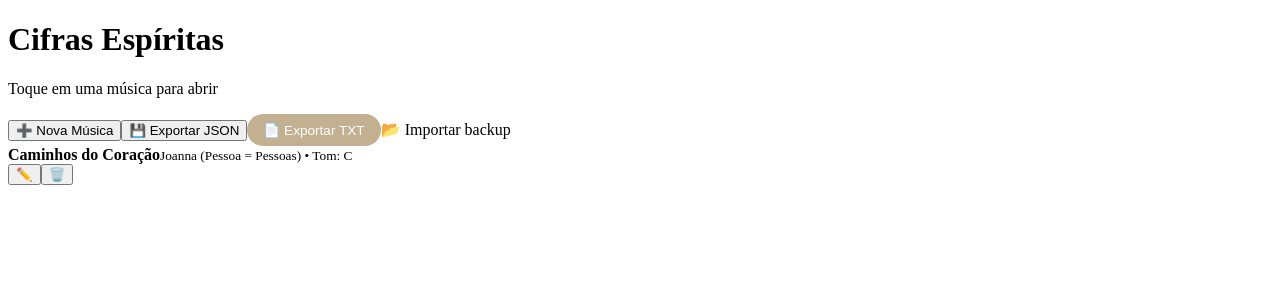
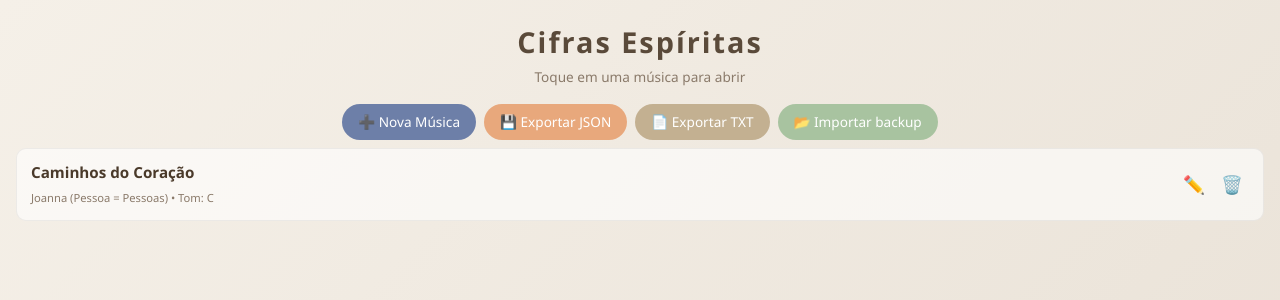
Before and after one commit to paulocarvalho-ia/cifras-espiritas, a React (Vite) app: page / in a window 1280 px wide. Shown: the top 300 px of the page. Built offline with nearby package versions, Linux system fonts and the light colour scheme; the HTML template or start-up script is replaced by a standard one.

Commit message:
Refactor CSS to use Tailwind and improve styles

```diff
--- a/src/index.css
+++ b/src/index.css
@@ -1,12 +1,61 @@
-.tom-original {
-  font-size: 0.8rem;
-  color: #6d7fa8;
-  margin-top: 2px;
-  font-weight: 600;
+@tailwind base;
+@tailwind components;
+@tailwind utilities;
+
+* {
+  margin: 0;
+  padding: 0;
+  box-sizing: border-box;
 }
 
-.btn-exportar-txt {
-  background: #c3b091;
+body {
+  font-family: 'Segoe UI', Tahoma, Geneva, Verdana, sans-serif;
+  background: #f5f0e8;
+  color: #333;
+  overflow: hidden;
+}
+
+.pagina {
+  height: 100dvh;
+  display: flex;
+  flex-direction: column;
+  background: linear-gradient(135deg, #f5f0e8 0%, #e8e0d5 100%);
+}
+
+/* Cabeçalho da lista */
+.header-lista {
+  text-align: center;
+  padding: 20px 16px 8px;
+  flex-shrink: 0;
+}
+
+.header-lista h1 {
+  font-size: 1.8rem;
+  font-weight: 700;
+  color: #5a4a3a;
+  letter-spacing: 2px;
+}
+
+.subtitulo {
+  font-size: 0.85rem;
+  color: #8a7a6a;
+  margin-top: 4px;
+}
+
+/* Ações da lista */
+.acoes-lista {
+  display: flex;
+  gap: 8px;
+  justify-content: center;
+  flex-wrap: wrap;
+  padding: 8px 16px;
+  flex-shrink: 0;
+}
+
+.btn-nova-musica,
+.btn-exportar,
+.btn-exportar-txt,
+.btn-importar {
   color: white;
   border: none;
   padding: 8px 16px;
@@ -19,4 +68,252 @@
   gap: 6px;
 }
 
+.btn-nova-musica { background: #6d7fa8; }
+.btn-exportar { background: #e8a87c; }
+.btn-exportar-txt { background: #c3b091; }
+.btn-importar { background: #a8c3a0; }
+
+.btn-nova-musica:hover { background: #5a6a94; }
+.btn-exportar:hover { background: #d4916a; }
 .btn-exportar-txt:hover { background: #aa9878; }
+.btn-importar:hover { background: #8faf87; }
+
+/* Lista de músicas */
+.lista-musicas {
+  flex: 1;
+  overflow-y: auto;
+  padding: 0 16px 16px;
+}
+
+.item-musica {
+  display: flex;
+  align-items: center;
+  gap: 10px;
+  background: rgba(255,255,255,0.6);
+  border: 1px solid rgba(0,0,0,0.06);
+  border-radius: 10px;
+  padding: 12px 14px;
+  margin-bottom: 8px;
+  cursor: pointer;
+  transition: all 0.2s;
+}
+
+.item-musica:hover {
+  background: rgba(255,255,255,0.9);
+  transform: translateY(-2px);
+  box-shadow: 0 4px 12px rgba(0,0,0,0.08);
+}
+
+.info-musica {
+  flex: 1;
+  min-width: 0;
+}
+
+.info-musica strong {
+  display: block;
+  font-size: 0.95rem;
+  color: #4a3a2a;
+}
+
+.info-musica small {
+  font-size: 0.7rem;
+  color: #8a7a6a;
+}
+
+.acoes-item {
+  display: flex;
+  gap: 4px;
+}
+
+.btn-editar-item,
+.btn-excluir-item {
+  background: none;
+  border: none;
+  font-size: 1.1rem;
+  cursor: pointer;
+  padding: 4px 6px;
+  border-radius: 6px;
+  transition: background 0.2s;
+}
+
+.btn-editar-item:hover { background: rgba(0,0,0,0.08); }
+.btn-excluir-item:hover { background: rgba(255,0,0,0.1); }
+
+/* Tela de visualização da cifra */
+.barra-superior {
+  flex-shrink: 0;
+  padding: 12px 16px;
+  background: rgba(0,0,0,0.03);
+  border-bottom: 1px solid rgba(0,0,0,0.06);
+  position: relative;
+  text-align: center;
+}
+
+.barra-superior h2 {
+  font-size: 1.3rem;
+  color: #4a3a2a;
+  margin-top: 6px;
+}
+
+.autor {
+  font-size: 0.75rem;
+  color: #8a7a6a;
+  margin-top: 2px;
+}
+
+.tom-original {
+  font-size: 0.8rem;
+  color: #6d7fa8;
+  margin-top: 2px;
+  font-weight: 600;
+}
+
+.btn-voltar {
+  position: absolute;
+  left: 12px;
+  top: 12px;
+  background: rgba(0,0,0,0.06);
+  border: none;
+  padding: 6px 14px;
+  border-radius: 16px;
+  font-size: 0.8rem;
+  cursor: pointer;
+  color: #5a4a3a;
+}
+
+.btn-voltar:hover { background: rgba(0,0,0,0.12); }
+
+.botoes-transposicao {
+  display: flex;
+  align-items: center;
+  justify-content: center;
+  gap: 10px;
+  margin-top: 8px;
+}
+
+.btn-tom {
+  background: #6d7fa8;
+  color: white;
+  border: none;
+  padding: 6px 14px;
+  border-radius: 16px;
+  font-size: 0.8rem;
+  font-weight: 600;
+  cursor: pointer;
+}
+
+.btn-tom:hover { background: #5a6a94; }
+
+.tom-atual {
+  font-size: 0.9rem;
+  font-weight: 700;
+  color: #4a3a2a;
+  min-width: 30px;
+  text-align: center;
+}
+
+.conteudo-cifra {
+  flex: 1;
+  overflow-y: auto;
+  padding: 16px 20px;
+  font-family: 'Courier New', Courier, monospace;
+  font-size: 1rem;
+  line-height: 1.7;
+  white-space: pre-wrap;
+}
+
+.barra-inferior {
+  flex-shrink: 0;
+  display: flex;
+  justify-content: center;
+  gap: 12px;
+  padding: 10px 16px;
+  border-top: 1px solid rgba(0,0,0,0.06);
+}
+
+.btn-editar,
+.btn-excluir {
+  background: none;
+  border: 1px solid rgba(0,0,0,0.1);
+  padding: 6px 16px;
+  border-radius: 16px;
+  font-size: 0.8rem;
+  cursor: pointer;
+  color: #5a4a3a;
+  transition: background 0.2s;
+}
+
+.btn-editar:hover { background: rgba(0,0,0,0.06); }
+.btn-excluir:hover { background: rgba(255,0,0,0.08); color: #c44; }
+
+/* Formulário (nova/editar) */
+.form-container {
+  max-width: 600px;
+  width: 100%;
+  margin: 0 auto;
+  padding: 16px;
+  overflow-y: auto;
+}
+
+.form-container h2 {
+  text-align: center;
+  margin-bottom: 12px;
+  color: #4a3a2a;
+}
+
+.campo {
+  display: flex;
+  flex-direction: column;
+  margin-bottom: 12px;
+  font-size: 0.85rem;
+  color: #5a4a3a;
+  font-weight: 600;
+}
+
+.campo input,
+.campo textarea {
+  margin-top: 4px;
+  padding: 8px 10px;
+  border: 1px solid rgba(0,0,0,0.15);
+  border-radius: 8px;
+  font-size: 0.9rem;
+  font-family: inherit;
+  background: rgba(255,255,255,0.8);
+}
+
+.campo textarea {
+  resize: vertical;
+  font-family: 'Courier New', Courier, monospace;
+}
+
+.form-acoes {
+  display: flex;
+  gap: 10px;
+  justify-content: center;
+  margin-top: 8px;
+}
+
+.btn-salvar,
+.btn-cancelar {
+  padding: 8px 20px;
+  border-radius: 20px;
+  border: none;
+  font-size: 0.9rem;
+  font-weight: 600;
+  cursor: pointer;
+}
+
+.btn-salvar { background: #6d7fa8; color: white; }
+.btn-salvar:hover { background: #5a6a94; }
+
+.btn-cancelar { background: rgba(0,0,0,0.08); color: #5a4a3a; }
+.btn-cancelar:hover { background: rgba(0,0,0,0.14); }
+
+/* Responsividade */
+@media (max-width: 768px) {
+  .header-lista h1 { font-size: 1.5rem; }
+  .item-musica { padding: 10px 8px; }
+  .info-musica strong { font-size: 0.85rem; }
+  .barra-superior h2 { font-size: 1.1rem; }
+  .conteudo-cifra { font-size: 0.85rem; }
+}
```
